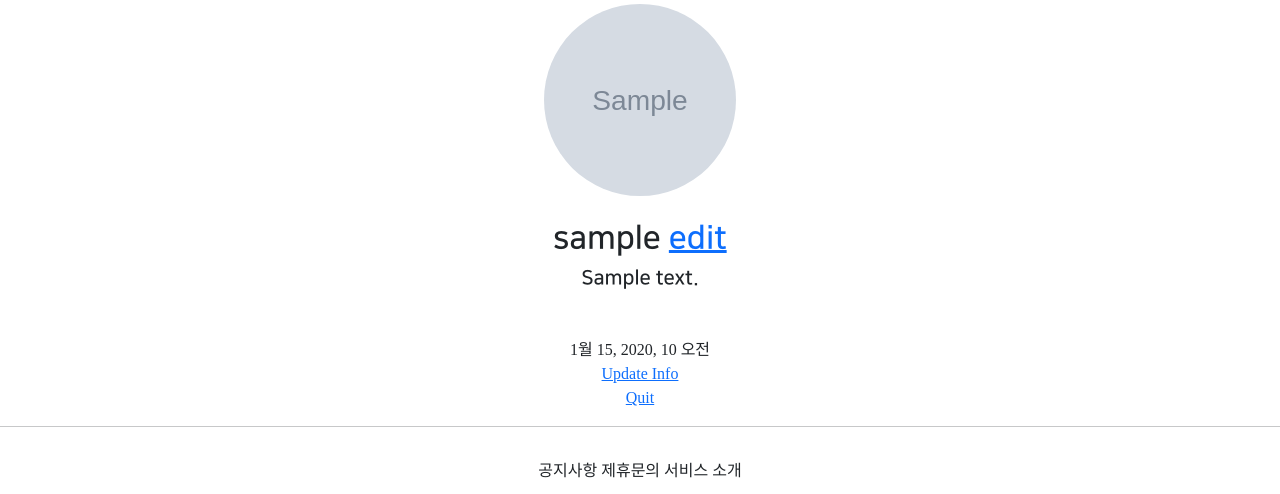
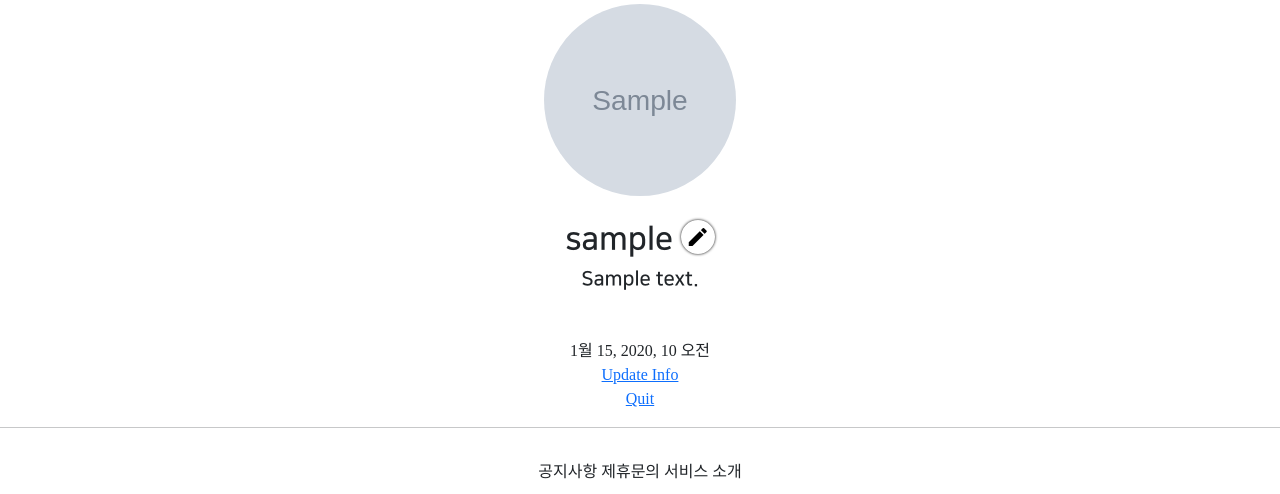
Before and after one commit to xxoellie/xxoellie, a Django app: page /accounts/detail/1 in a window 1280 px wide. Shown: the part 237-731 px from the top of the page. Run offline with Django 3.2, Linux system fonts and the light colour scheme; a user stored in the database is signed in; tables that the repository leaves empty hold one stand-in row (values such as "Sample post"); grey boxes marked "Sample" are stand-in pictures; parts of the project's set-up code (start-up, migrations or seed data) failed here and were passed over; some libraries are stand-ins or nearby versions.

Commit message:
xxoellie practice 7/29 1

```diff
--- a/accountapp/templates/accountapp/detail.html
+++ b/accountapp/templates/accountapp/detail.html
@@ -12,7 +12,8 @@
             <h2 class = "NNS_B">
                 {{ target_user.profile.nickname }}
                     {% if user == target_user %}
-                    <a href="{% url 'profileapp:update' pk=target_user.profile.pk %}">
+                    <a href="{% url 'profileapp:update' pk=target_user.profile.pk %}"
+                        class="material-icons round_button">
                         edit
                     </a>
                     {% endif %}
--- a/static/base.css
+++ b/static/base.css
@@ -31,3 +31,15 @@
 .NNS_B {
     font-family: 'NanumSquareB', cursive;
 }
+
+.round_button {
+    color : black;
+    text-decoration: None;
+    box-shadow: 0 0 3px black;
+    border-radius: 20rem;
+    padding: 0.3rem;
+}
+
+.round_button:hover {
+    color: dimgray;
+}
--- a/templates/head.html
+++ b/templates/head.html
@@ -15,6 +15,10 @@
 
     {# Default css links #}
     <link rel="stylesheet" type="text/css" href="{% static 'base.css' %}">
+
+    {# Matrial icons ink   #}
+    <link href="https://fonts.googleapis.com/css2?family=Material+Icons"
+      rel="stylesheet">
 
     <style>
         @font-face {
```
